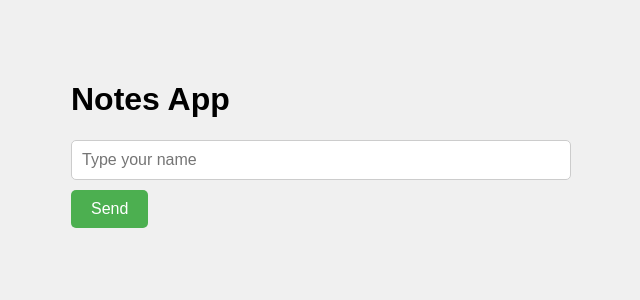
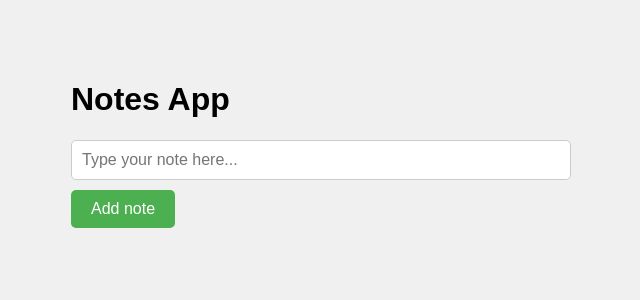
Before and after one commit to Akakiusz/flask-notes-app, a Flask app: page / in a window 1280 px wide. Shown: the top 300 px of the page, without its empty margins (319-959 px from the left). Run offline with Flask 3, Linux system fonts and the light colour scheme.

Commit message:
Update index.html
changes "name" to "notes"

```diff
--- a/TEMPLATES/index.html
+++ b/TEMPLATES/index.html
@@ -7,8 +7,8 @@
 </head>
 <body>
     <h1>Notes App</h1>
-    <input type="text" id="userInput" placeholder="Type your name">
-    <button id="sendButton">Send</button>
+    <input type="text" id="userInput" placeholder="Type your note here...">
+    <button id="sendButton">Add note</button>
     <p id="response"></p>
     <script src="{{ url_for('static', filename='script.js') }}"></script>
 </body>
```
